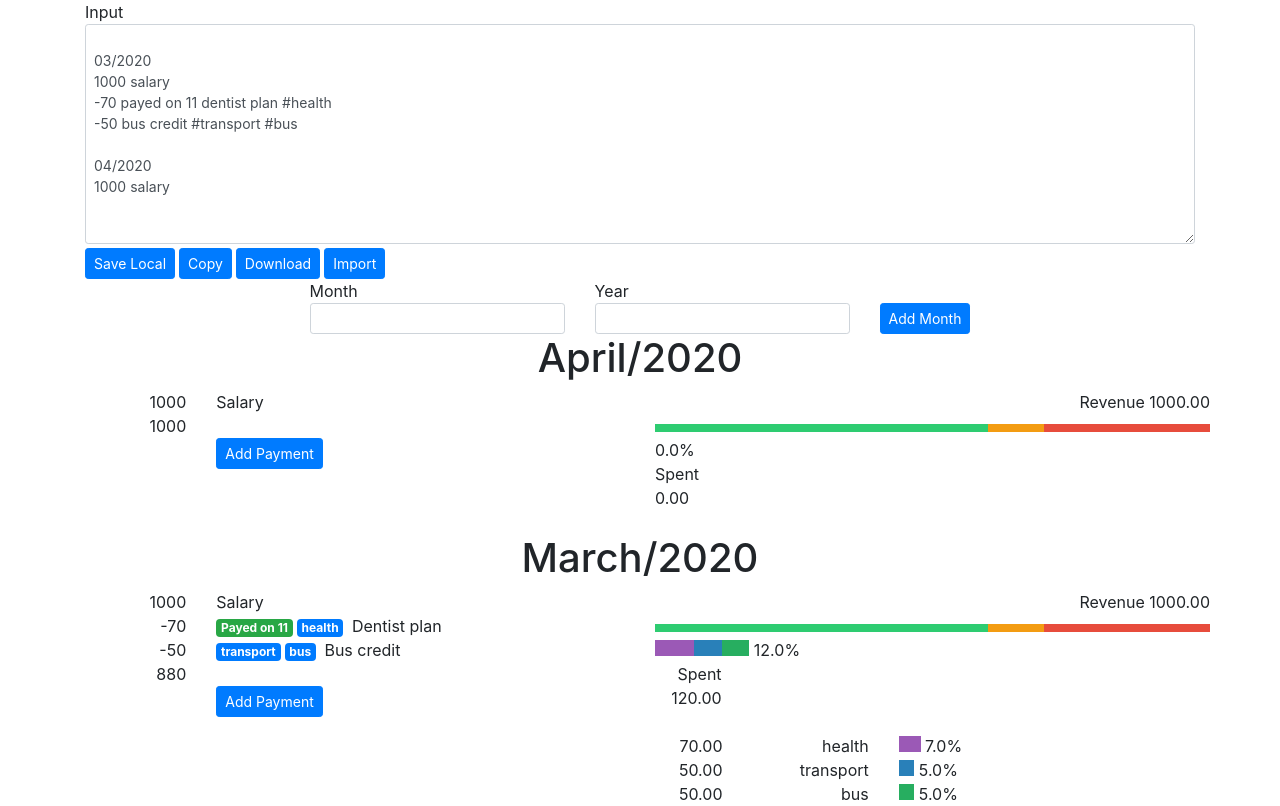
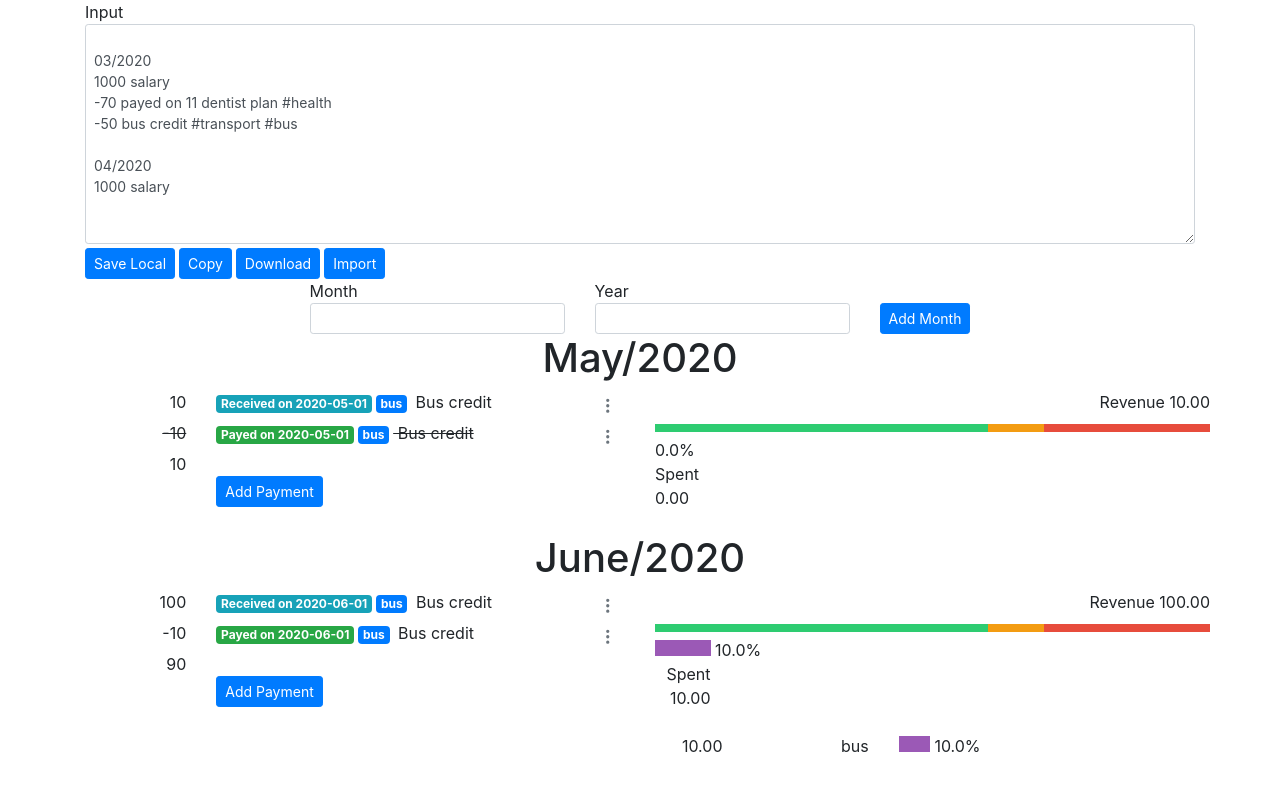
Before and after one commit to cristiantela/financial-viewer, a Vue app in the folder web/: page / in a window 1280 px wide. Built offline with nearby package versions, Linux system fonts and the light colour scheme.

Commit message:
feat: changes payment json structure

```diff
--- a/web/src/App.vue
+++ b/web/src/App.vue
@@ -26,50 +26,78 @@
           Download
         </b-button>
 
-        <b-button @click="openFileSelector" class="mr-1" size="sm" variant="primary">
+        <b-button
+          @click="openFileSelector"
+          class="mr-1"
+          size="sm"
+          variant="primary"
+        >
           Import
         </b-button>
 
-        <input @change="importFile" ref="file" type="file" class="d-none">
+        <input @change="importFile" ref="file" type="file" class="d-none" />
       </b-col>
     </b-row>
 
     <b-row class="justify-content-center align-items-end">
       <b-col cols="3">
         Month
-        <b-form-input size="sm" v-model="month" type="text"/>
+        <b-form-input size="sm" v-model="month" type="text" />
       </b-col>
 
       <b-col cols="3">
         Year
-        <b-form-input size="sm" v-model="year" type="text"/>
+        <b-form-input size="sm" v-model="year" type="text" />
       </b-col>
 
       <b-col cols="auto" class="text-center">
-        <b-button size="sm" @click="addMonth" variant="primary">Add Month</b-button>
+        <b-button size="sm" @click="addMonth" variant="primary"
+          >Add Month</b-button
+        >
       </b-col>
     </b-row>
 
     <b-row>
-      <div v-for="(block, blockIndex) in dataReverse" :key="blockIndex" class="w-100">
+      <div
+        v-for="block in groupPaymentsByMonths"
+        :key="`${block.year}-${block.month}`"
+        class="w-100"
+      >
         <div class="text-center">
-          <h1>
-            {{ monthName(block.month) }}/{{ block.year }}
-          </h1>
+          <h1>{{ monthName(block.month) }}/{{ block.year }}</h1>
         </div>
 
         <b-row>
           <b-col cols="12" sm="6">
-            <payment v-for="(payment, paymentIndex) in block.payments" :key="paymentIndex" :payment="payment"></payment>
+            <payment
+              v-for="payment in block.payments"
+              :key="payment.id"
+              :payment="payment"
+            ></payment>
 
-            <payment :payment="{
-              value: sumAllPayments(block.payments).toFixed(2),
-              description: '',
-            }"></payment>
+            <payment
+              :payment="{
+                value: sumAllPayments(block.payments).toFixed(2),
+                description: '',
+              }"
+              hide-controls
+            ></payment>
 
             <b-row>
               <b-col offset="3">
-                <b-button @click="openAddPaymentModal" :disabled="unsavedInput" size="sm" variant="primary">Add Payment</b-button>
+                <b-button
+                  @click="
+                    openAddPaymentModal({
+                      year: block.year,
+                      month: block.month,
+                    })
+                  "
+                  :disabled="unsavedInput"
+                  size="sm"
+                  variant="primary"
+                >
+                  Add Payment
+                </b-button>
               </b-col>
             </b-row>
           </b-col>
@@ -87,6 +115,7 @@
 import AddPaymentModal from "./components/AddPaymentModal.vue";
 import Payment from "./components/Payment.vue";
 import TagsPercentage from "./components/TagsPercentage.vue";
+import { mapState } from "vuex";
 
 export default {
   name: "App",
@@ -101,19 +130,20 @@ export default {
       savedInput: "",
       input: "",
       data: [],
-      tagInput: '',
-      month: '',
-      year: '',
-    }
+      tagInput: "",
+      month: "",
+      year: "",
+    };
   },
 
   created() {
+    this.$store.dispatch("payments/getAllPayments");
     this.getSavedInput();
   },
 
   methods: {
-    openAddPaymentModal() {
-      this.$refs['addPaymentModal'].show();
+    openAddPaymentModal(data) {
+      this.$refs["addPaymentModal"].show(data);
     },
 
     monthName(month) {
@@ -133,9 +163,7 @@ export default {
     },
 
     getSavedInput() {
-      let financialViewerContent = localStorage.getItem(
-        "financial-viewer"
-      );
+      let financialViewerContent = localStorage.getItem("financial-viewer");
 
       if (financialViewerContent === null) {
         this.savedInput = `
@@ -160,19 +188,19 @@ export default {
     },
 
     copy() {
-      const textarea = document.createElement('textarea');
+      const textarea = document.createElement("textarea");
       textarea.value = this.input;
       document.body.appendChild(textarea);
       textarea.select();
-      document.execCommand('copy');
+      document.execCommand("copy");
       document.body.removeChild(textarea);
     },
 
     download() {
       const blob = new Blob([this.input]);
-      const a = document.createElement('a');
-      a.setAttribute('href', URL.createObjectURL(blob));
-      a.setAttribute('download', 'financial planner.txt');
+      const a = document.createElement("a");
+      a.setAttribute("href", URL.createObjectURL(blob));
+      a.setAttribute("download", "financial planner.txt");
       a.click();
     },
 
@@ -190,31 +218,31 @@ export default {
       const reader = new FileReader();
       const file = files[0];
 
-      reader.addEventListener('load', () => {
+      reader.addEventListener("load", () => {
         this.input = reader.result;
         this.save();
       });
 
       reader.readAsText(file);
 
-      event.srcElement.value = '';
+      event.srcElement.value = "";
     },
 
     addPayment(block) {
       block.payments.push({
         value: 0,
-        description: '',
-        payedOn: '',
-        receivedOn: '',
+        description: "",
+        payedOn: "",
+        receivedOn: "",
         tags: [],
         suspended: false,
         children: [],
-        isEditing: 'description',
+        isEditing: "description",
         isMouseOver: false,
       });
 
       this.$nextTick(() => {
-        this.edit(block, block.payments.length - 1, 'description');
+        this.edit(block, block.payments.length - 1, "description");
       });
     },
 
@@ -226,15 +254,15 @@ export default {
     dataTransformed() {
       let output = [];
 
-      this.data.forEach(block => {
+      this.data.forEach((block) => {
         output.push(`\n${block.month}/${block.year}`);
 
-        block.payments.forEach(payment => {
-          let tags = '';
+        block.payments.forEach((payment) => {
+          let tags = "";
           let pre = [];
 
           if (payment.tags.length !== 0) {
-            tags = ` #${payment.tags.join(' #')}`;
+            tags = ` #${payment.tags.join(" #")}`;
           }
 
           if (payment.payedOn) {
@@ -245,11 +273,15 @@ export default {
             pre.push(` received on ${payment.receivedOn}`);
           }
 
-          output.push(`${String(payment.value)}${pre.join('')} ${payment.description}${tags}`);
+          output.push(
+            `${String(payment.value)}${pre.join("")} ${
+              payment.description
+            }${tags}`
+          );
         });
       });
 
-      return output.join('\n').trim();
+      return output.join("\n").trim();
     },
 
     addMonth() {
@@ -257,8 +289,8 @@ export default {
         return false;
       }
 
-      let month = this.fill(this.month, '0', 2);
-      let year = this.fill(this.year, '0', 4);
+      let month = this.fill(this.month, "0", 2);
+      let year = this.fill(this.year, "0", 4);
 
       this.data.push({
         month,
@@ -280,17 +312,52 @@ export default {
     },
 
     notSuspendedPayments(payments) {
-      return payments.filter(payment => !payment.suspended);
+      return payments.filter((payment) => !payment.suspended);
     },
 
     sumAllPayments(payments) {
       return this.sumArray(
-        this.notSuspendedPayments(payments).map(payment => Number(payment.value) || 0)
+        this.notSuspendedPayments(payments).map(
+          (payment) => Number(payment.value) || 0
+        )
       );
     },
   },
 
   computed: {
+    ...mapState({
+      payments: (state) => state.payments.all,
+    }),
+
+    months() {
+      const months = this.payments.map((payment) => ({
+        year: payment.year,
+        month: payment.month,
+      }));
+
+      return months.filter(
+        (month, index) =>
+          index ===
+          months.findIndex((localMonth) => {
+            return (
+              localMonth.year === month.year && localMonth.month === month.month
+            );
+          })
+      );
+    },
+
+    groupPaymentsByMonths() {
+      return this.months.map(({ year, month }) => {
+        return {
+          year,
+          month,
+          payments: this.payments.filter(
+            (payment) => payment.year === year && payment.month === month
+          ),
+        };
+      });
+    },
+
     dataReverse() {
       return this.data.slice(0).reverse();
     },
@@ -307,12 +374,12 @@ export default {
 
         let currentBlock = null;
 
-        input.split("\n").forEach(line => {
+        input.split("\n").forEach((line) => {
           const rules = {
             blockStart: /^(\d{2})\/(\d{4})$/,
             payment: /^( {2})?(--)?(-?[\d.]+) /,
             actionOn: /^(payed|received) on (\d{2}) ?/,
-            tags: /#([^#]+)/
+            tags: /#([^#]+)/,
           };
 
           if (rules.blockStart.test(line)) {
@@ -321,7 +388,7 @@ export default {
             currentBlock = {
               month: infos[1],
               year: infos[2],
-              payments: []
+              payments: [],
             };
 
             this.data.push(currentBlock);
@@ -330,10 +397,10 @@ export default {
 
             let text = line.slice(infos[0].length);
 
-            let payedOn = '',
-              receivedOn = '',
+            let payedOn = "",
+              receivedOn = "",
               tags = [],
-              suspended = infos[2] === '--';
+              suspended = infos[2] === "--";
 
             while (rules.actionOn.test(text)) {
               let matches = text.match(rules.actionOn);
@@ -367,8 +434,10 @@ export default {
               suspended,
             };
 
-            if (infos[1] === '  ') {
-              currentBlock.payments[currentBlock.payments.length - 1].children.push(payment);
+            if (infos[1] === "  ") {
+              currentBlock.payments[
+                currentBlock.payments.length - 1
+              ].children.push(payment);
             } else {
               currentBlock.payments.push({
                 ...payment,
@@ -380,8 +449,8 @@ export default {
           }
         });
       },
-      immediate: true
-    }
-  }
+      immediate: true,
+    },
+  },
 };
 </script>
--- a/web/src/components/Payment.vue
+++ b/web/src/components/Payment.vue
@@ -1,6 +1,8 @@
 <template>
   <b-row>
-    <b-col cols="3" class="text-right"
+    <b-col
+      cols="3"
+      class="text-right"
       :style="{
         textDecoration: payment.suspended ? 'line-through' : null,
       }"
@@ -9,27 +11,31 @@
     </b-col>
 
     <b-col>
+      <b-row>
+        <b-col>
+          <b-spinner
+            v-if="payment.status === 'uploading'"
+            variant="primary"
+            small
+            class="mr-1"
+          ></b-spinner>
+
+          <b-icon
+            v-else-if="payment.error"
+            icon="exclamation-circle-fill"
+            variant="danger"
+            title="Error"
+            v-b-popover.hover.bottomright="payment.error"
+            class="mr-1"
+          ></b-icon>
+
           <b-badge
-        v-for="type in [{
-          name: 'Received on',
-          attribute: 'receivedOn',
-          color: 'info',
-        }, {
-          name: 'Payed on',
-          attribute: 'payedOn',
-          color: 'success',
-        }]"
-        :key="type.attribute"
-        :class="[
-          `mr-1`,
-          {
-            'd-none': !payment[type.attribute],
-          },
-        ]"
-        :variant="type.color"
+            v-if="payment.date"
+            class="mr-1"
+            :variant="payment.value > 0 ? 'info' : 'success'"
           >
-        {{ type.name }}
-        {{ payment[type.attribute] }}
+            {{ payment.value > 0 ? "Received on" : "Payed on" }}
+            {{ payment.date }}
           </b-badge>
 
           <tags :tags="payment.tags"></tags>
@@ -42,18 +48,39 @@
             {{ upperCaseFirstLetter(payment.description) }}
           </span>
 
-      <payment v-for="(subPayment, subPaymentIndex) in payment.children" :key="subPaymentIndex" :payment="subPayment"></payment>
+          <payment
+            v-for="(subPayment, subPaymentIndex) in payment.children"
+            :key="subPaymentIndex"
+            :payment="subPayment"
+          ></payment>
+        </b-col>
+
+        <b-col v-if="!hideControls" cols="auto">
+          <b-dropdown right variant="link" no-caret size="sm">
+            <template v-slot:button-content>
+              <b-icon icon="three-dots-vertical" variant="secondary"></b-icon>
+            </template>
+
+            <b-dropdown-item @click="removePayment(payment)" href="#" size="sm"
+              >Remove</b-dropdown-item
+            >
+          </b-dropdown>
+        </b-col>
+      </b-row>
     </b-col>
   </b-row>
 </template>
 
 <script>
+import Tags from "./Tags.vue";
+import { mapActions } from "vuex";
+export default {
+  name: "payment",
 
-  import Tags from "./Tags.vue";
-  export default {
-    name: 'payment',
-
-    props: ['payment'],
+  props: {
+    payment: Object,
+    hideControls: Boolean,
+  },
 
   components: {
     Tags,
@@ -64,6 +91,8 @@
   },
 
   methods: {
+    ...mapActions("payments", ["removePayment"]),
+
     endEdit(payment) {
       payment.isEditing = false;
 
@@ -75,9 +104,9 @@
         return false;
       }
 
-        let complement = '';
+      let complement = "";
 
-        if (attribute === 'tags') {
+      if (attribute === "tags") {
         complement = `-${subIndex}`;
 
         this.tagInput = block.payments[paymentIndex].tags[subIndex];
@@ -86,12 +115,16 @@
       block.payments[paymentIndex].isEditing = attribute + complement;
 
       this.$nextTick(() => {
-          this.$refs[`${block.month}-${block.year}-${paymentIndex}-${attribute}${complement}`][0].focus();
+        this.$refs[
+          `${block.month}-${block.year}-${paymentIndex}-${attribute}${complement}`
+        ][0].focus();
       });
     },
 
     calculateFinalValue(payment) {
-        const children = payment.children ? payment.children.map(payment => payment.value) : [];
+      const children = payment.children
+        ? payment.children.map((payment) => payment.value)
+        : [];
 
       let discount = 0;
 
@@ -106,5 +139,5 @@
       return text.slice(0, 1).toUpperCase() + text.slice(1);
     },
   },
-  }
+};
 </script>
--- a/web/src/components/TagsPercentage.vue
+++ b/web/src/components/TagsPercentage.vue
@@ -15,7 +15,7 @@
               width: color.width + '%',
               height: '.5em',
               backgroundColor: color.color,
-              display: 'inline-block'
+              display: 'inline-block',
             }"
             :key="index"
           ></div>
@@ -28,19 +28,18 @@
               width: tag.percentage + '%',
               height: '1em',
               backgroundColor: tag.color,
-              display: 'inline-block'
+              display: 'inline-block',
             }"
             :key="index"
           ></div>
-          {{ (spent(payments) / revenue(payments) *
-          100).toFixed(1) }}%
+          {{ ((spent(payments) / revenue(payments)) * 100).toFixed(1) }}%
         </div>
 
         <b-row>
           <b-col class="text-right">
             <div
               :style="{
-                width: spent(payments) / revenue(payments) * 100 + '%',
+                width: (spent(payments) / revenue(payments)) * 100 + '%',
               }"
             >
               Spent {{ spent(payments).toFixed(2) }}
@@ -65,7 +64,7 @@
             width: tag.percentage + '%',
             height: '1em',
             backgroundColor: tag.color,
-            display: 'inline-block'
+            display: 'inline-block',
           }"
         ></div>
 
@@ -77,25 +76,25 @@
 
 <script>
 export default {
-    name: 'tags-percentage',
+  name: "tags-percentage",
 
-    props: ['payments'],
+  props: ["payments"],
 
   data() {
     return {
       colors: [
         {
           width: 60,
-            color: "#2ecc71"
+          color: "#2ecc71",
         },
         {
           width: 10,
-            color: "#f39c12"
+          color: "#f39c12",
         },
         {
           width: 30,
-            color: "#e74c3c"
-          }
+          color: "#e74c3c",
+        },
       ],
     };
   },
@@ -104,10 +103,12 @@
     paymentsInline(payments) {
       const output = [];
 
-        payments.forEach(payment => {
+      payments.forEach((payment) => {
         output.push(payment);
 
-          payment.children.forEach(subPayment => output.push(subPayment));
+        if (payment.children) {
+          payment.children.forEach((subPayment) => output.push(subPayment));
+        }
       });
 
       return output;
@@ -125,22 +126,28 @@
 
     spent(payments) {
       return -this.sumArray(
-          this.notSuspendedPayments(payments).map(payment => Number(payment.value) || 0).filter(value => value < 0)
+        this.notSuspendedPayments(payments)
+          .map((payment) => Number(payment.value) || 0)
+          .filter((value) => value < 0)
       );
     },
 
     revenue(payments) {
       return this.sumArray(
-          this.notSuspendedPayments(payments).map(payment => Number(payment.value) || 0).filter(value => value > 0)
+        this.notSuspendedPayments(payments)
+          .map((payment) => Number(payment.value) || 0)
+          .filter((value) => value > 0)
       );
     },
 
     notSuspendedPayments(payments) {
-        return payments.filter(payment => !payment.suspended);
+      return payments.filter((payment) => !payment.suspended);
     },
 
     calculateFinalValue(payment) {
-        const children = payment.children ? payment.children.map(payment => payment.value) : [];
+      const children = payment.children
+        ? payment.children.map((payment) => payment.value)
+        : [];
 
       let discount = 0;
 
@@ -157,25 +164,23 @@
       const tags = [
         {
           name: "others",
-            value: 0
-          }
+          value: 0,
+        },
       ];
 
-        this.notSuspendedPayments(
-          this.paymentsInline(payments)
-        )
-          .filter(payment => payment.value < 0)
-          .forEach(payment => {
+      this.notSuspendedPayments(this.paymentsInline(payments))
+        .filter((payment) => payment.value < 0)
+        .forEach((payment) => {
           if (payment.tags.length === 0) {
             tags.find(
-                tag => tag.name === "others"
+              (tag) => tag.name === "others"
             ).value += -this.calculateFinalValue(payment);
           } else {
-              payment.tags.forEach(tag => {
+            payment.tags.forEach((tag) => {
               const tagDivisions = tag.split("/");
               const tagName = tagDivisions[0];
 
-                const t = tags.find(t => t.name === tagName);
+              const t = tags.find((t) => t.name === tagName);
 
               if (t) {
                 t.value += -this.calculateFinalValue(payment);
@@ -209,20 +214,18 @@
         "#c0392b",
         "#e67e22",
         "#2ecc71",
-          "#f39c12"
+        "#f39c12",
       ];
 
       let counter = 0;
 
-        tags.forEach(tag => {
+      tags.forEach((tag) => {
         tag.percentage = (tag.value / revenue) * 100;
         tag.color = colors[counter++ % colors.length];
       });
 
-        return tags.filter(
-          tag => !(tag.name === "others" && tag.value === 0)
-        );
+      return tags.filter((tag) => !(tag.name === "others" && tag.value === 0));
     },
   },
-  }
+};
 </script>
```
Lines whose indentation alone changed are shown as unchanged.
